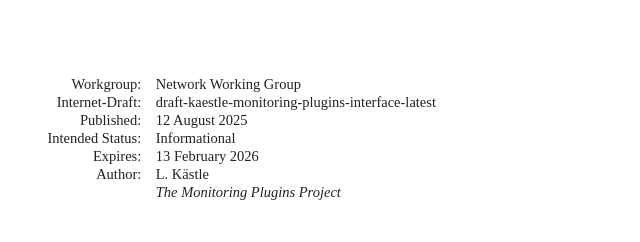
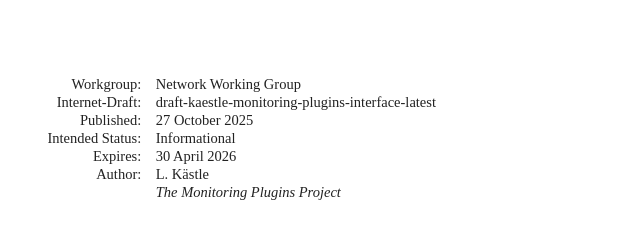
Before and after one commit to RincewindsHat/rfc-monitoring-plugins-interface, a plain HTML site: page draft-kaestle-monitoring-plugins-interface.html in a window 1280 px wide. Shown: the top 242 px of the page, 92-732 px from the left. Drawn offline with Linux system fonts and the light colour scheme; a web font is replaced by a local one.

Commit message:
Script updating gh-pages from ea3d4af. [ci skip]

```diff
--- a/draft-kaestle-monitoring-plugins-interface.html
+++ b/draft-kaestle-monitoring-plugins-interface.html
@@ -12,23 +12,22 @@ strictly implemented by different network monitoring solutions.
 Implementers and Users of network monitoring solutions, monitoring plugins and libraries can use
 this as a reference point as to how these programs interface with each other.
     " name="description">
-<meta content="xml2rfc 3.30.0" name="generator">
+<meta content="xml2rfc 3.31.0" name="generator">
 <meta content="monitoring" name="keyword">
 <meta content="draft-kaestle-monitoring-plugins-interface-latest" name="ietf.draft">
 <!-- Generator version information:
-  xml2rfc 3.30.0
-    Python 3.12.11
+  xml2rfc 3.31.0
+    Python 3.12.12
     ConfigArgParse 1.7
     google-i18n-address 3.1.1
     intervaltree 3.1.0
     Jinja2 3.1.6
     lxml 5.3.1
-    platformdirs 4.3.8
+    platformdirs 4.5.0
     pycountry 24.6.1
     PyYAML 6.0.2
-    requests 2.32.4
-    setuptools 80.9.0
-    wcwidth 0.2.13
+    requests 2.32.5
+    wcwidth 0.2.14
 -->
 <link href="draft-kaestle-monitoring-plugins-interface.xml" rel="alternate" type="application/rfc+xml">
 <link href="#copyright" rel="license">
@@ -1047,11 +1046,11 @@ svg :is([fill="white"], [fill^="#fff"]) {
 <thead><tr>
 <td class="left">Internet-Draft</td>
 <td class="center">MPI</td>
-<td class="right">August 2025</td>
+<td class="right">October 2025</td>
 </tr></thead>
 <tfoot><tr>
 <td class="left">Kästle</td>
-<td class="center">Expires 13 February 2026</td>
+<td class="center">Expires 30 April 2026</td>
 <td class="right">[Page]</td>
 </tr></tfoot>
 </table>
@@ -1064,12 +1063,12 @@ svg :is([fill="white"], [fill^="#fff"]) {
 <dd class="internet-draft">draft-kaestle-monitoring-plugins-interface-latest</dd>
 <dt class="label-published">Published:</dt>
 <dd class="published">
-<time datetime="2025-08-12" class="published">12 August 2025</time>
+<time datetime="2025-10-27" class="published">27 October 2025</time>
     </dd>
 <dt class="label-intended-status">Intended Status:</dt>
 <dd class="intended-status">Informational</dd>
 <dt class="label-expires">Expires:</dt>
-<dd class="expires"><time datetime="2026-02-13">13 February 2026</time></dd>
+<dd class="expires"><time datetime="2026-04-30">30 April 2026</time></dd>
 <dt class="label-authors">Author:</dt>
 <dd class="authors">
 <div class="author">
@@ -1116,7 +1115,7 @@ this as a reference point as to how these programs interface with each other.<a
         time. It is inappropriate to use Internet-Drafts as reference
         material or to cite them other than as "work in progress."<a href="#section-boilerplate.1-3" class="pilcrow">¶</a></p>
 <p id="section-boilerplate.1-4">
-        This Internet-Draft will expire on 13 February 2026.<a href="#section-boilerplate.1-4" class="pilcrow">¶</a></p>
+        This Internet-Draft will expire on 30 April 2026.<a href="#section-boilerplate.1-4" class="pilcrow">¶</a></p>
 </section>
 </div>
 <div id="copyright">
```
Also changed, not shown: draft-kaestle-monitoring-plugins-interface.txt.
